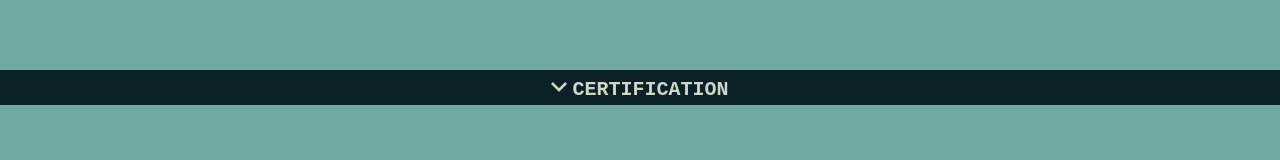
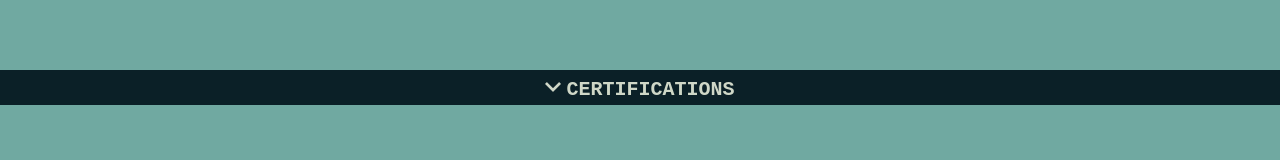
Before and after one commit to jprevost89/resume, a React (Create React App) app: page /education in a window 1280 px wide. Shown: the part 177-337 px from the top of the page. Built offline with nearby package versions, Linux system fonts and the light colour scheme.

Commit message:
added html style in App.css

```diff
--- a/src/App.css
+++ b/src/App.css
@@ -14,3 +14,7 @@
   border:  2 px#0B2027;
   border-style: double;
 }
+
+html {
+  overflow-y: scroll;
+}
--- a/src/Components/CertificationComponent/CertificationComponent.css
+++ b/src/Components/CertificationComponent/CertificationComponent.css
@@ -11,7 +11,9 @@
 
 @media screen and (max-width: 500px) {
     .certification {
-        width: 100px;
+        width: 120px;
+        margin-top: 17px;
+        margin-bottom: 20%;
     }
     .certification h2{
         font-size: 20px;
--- a/src/pages/EducationPage.js
+++ b/src/pages/EducationPage.js
@@ -10,7 +10,7 @@ const EducationPage = () => {
             <Navbar/>
             <br/>
             <Education name="DEGREE" component="Degree"/>
-            <Education name="CERTIFICATION" component="Certification"/>
+            <Education name="CERTIFICATIONS" component="Certification"/>
             <Footer/>
         </div>
     )
```
